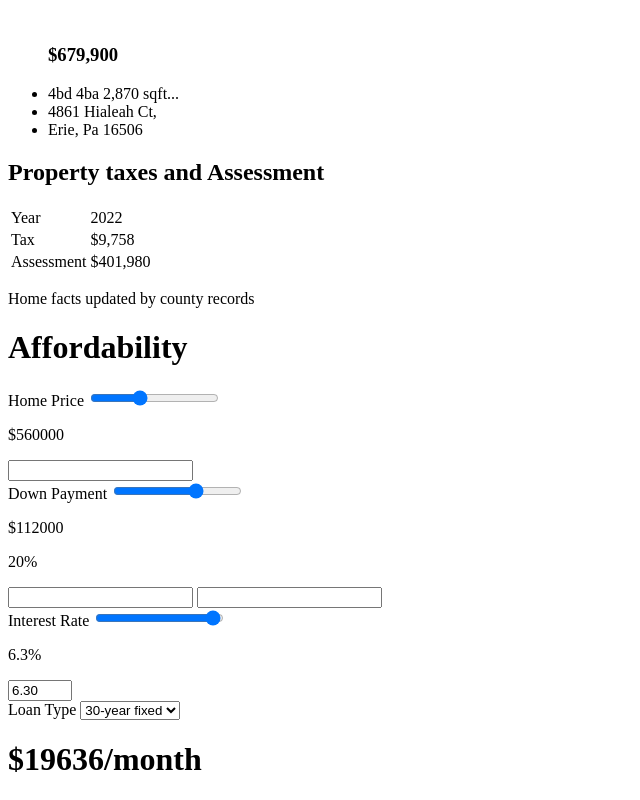
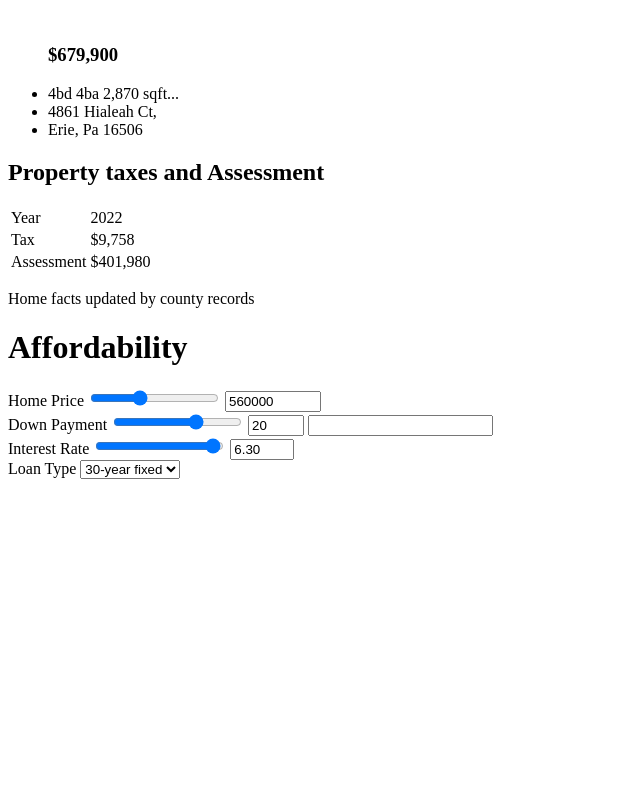
Before and after one commit to JhalCMP/houseassignment, a plain HTML site: page index.html in a window 1280 px wide. Shown: the part 4406-5206 px from the top of the page, without its empty margins (0-640 px from the left). After the commit the page ends 4906 px from the top, so only its background shows below. Drawn offline with Linux system fonts and the light colour scheme; files that its build step writes are made by us from their sources.

Commit message:
Very End of Day 3

```diff
--- a/index.html
+++ b/index.html
@@ -381,23 +381,22 @@
   <div id="divAffordabilityCalc">
     <h1>Affordability</h1>
     Home Price
-    <input type="range" min="0" max="1500000" value="560000" step="10" id="rngHomePrice" oninput="calculateMortgage();">
-    <p id="txtHomePrice"></p>
-    <input id="txtHomePrice" type="number">
+    <input type="range" min="0" max="1500000" value="560000" step="10" id="rngHomePrice"
+      oninput="calculateMortgageRNG();">
+    <input id="txtHomePrice" type="number" min="0" max="1500000" value="560000" step="10"
+      oninput="calculateMortgageTXT();">
   </div>
   <div>
     Down Payment
-    <input type="range" min="0" max="30" value="20" step="1" id="rngDownPayment" oninput="calculateMortgage();">
-    <p id="txtDownPaymentValue"></p>
-    <p id="txtDownPayment"></p>
-    <input id="txtDownPayment" type="number">
-    <input id="txtDownPaymentValue" type="number">
+    <input type="range" min="0" max="30" value="20" step="1" id="rngDownPayment" oninput="calculateMortgageRNG();">
+    <input id="txtDownPayment" type="number" min="0" max="30" value="20" step="1" oninput="calculateMortgageTXT();">
+    <input id="txtDownPaymentValue" type="text" enabled="false">
   </div>
   <div>
     Interest Rate
-    <input type="range" min="0" max="6.5" value="6.30" step=".1" id="rngInterestRate" oninput="calculateMortgage();">
-    <p id="txtInterestRate"></p>
-    <input id="txtInterestRate" type="number" min="0" max="6.5" value="6.30" step=".1">
+    <input type="range" min="0" max="6.5" value="6.30" step=".1" id="rngInterestRate" oninput="calculateMortgageRNG();">
+    <input id="txtInterestRate" type="number" min="0" max="6.5" value="6.30" step=".1"
+      oninput="calculateMortgageTXT();">
   </div>
   <div>
     Loan Type
@@ -410,18 +409,29 @@
   </div>
   </div>
   <script>
-    function calculateMortgage() {
+    function calculateMortgageRNG() {
       let mortgage = document.getElementById("rngHomePrice").value - (document.getElementById("rngHomePrice").value * document.getElementById("rngDownPayment").value / 100);
       let interest = document.getElementById("rngInterestRate").value / 12;
       let principal = mortgage * (interest * (1 + interest) * 360) / ((1 + interest) * 360 - 1);
-      document.getElementById("monthlyPayment").innerHTML = "$" + Math.round(principal / 12) + "/month";
-      document.getElementById("txtHomePrice").innerHTML = "$" + document.getElementById("rngHomePrice").value;
-      document.getElementById("txtDownPayment").innerHTML = document.getElementById("rngDownPayment").value + "%";
-      document.getElementById("txtDownPaymentValue").innerHTML = "$" + Math.round(document.getElementById("rngHomePrice").value * document.getElementById("rngDownPayment").value / 100);
-      document.getElementById("txtInterestRate").innerHTML = document.getElementById("rngInterestRate").value + "%";
+      document.getElementById("monthlyPayment").value = Math.round(principal / 12) + "/month";
+      document.getElementById("txtHomePrice").innerHTML = document.getElementById("rngHomePrice").value;
+      document.getElementById("txtDownPayment").innerHTML = document.getElementById("rngDownPayment").value;
+      document.getElementById("txtDownPaymentValue").innerHTML = Math.round(document.getElementById("rngHomePrice").value * document.getElementById("rngDownPayment").value / 100);
+      document.getElementById("txtInterestRate").innerHTML = document.getElementById("rngInterestRate").value;
     }
 
-    calculateMortgage(); getElementById
+    function calculateMortgageTXT() {
+      let mortgage = document.getElementById("txtHomePrice").value - (document.getElementById("txtHomePrice").value * document.getElementById("txtDownPayment").value / 100);
+      let interest = document.getElementById("txtInterestRate").value / 12;
+      let principal = mortgage * (interest * (1 + interest) * 360) / ((1 + interest) * 360 - 1);
+      document.getElementById("monthlyPayment").value = Math.round(principal / 12) + "/month";
+      document.getElementById("rngHomePrice").innerHTML = document.getElementById("txtHomePrice").value;
+      document.getElementById("rngDownPayment").innerHTML = document.getElementById("txtDownPayment").value;
+      document.getElementById("rngDownPaymentValue").innerHTML = Math.round(document.getElementById("txtHomePrice").value * document.getElementById("txtDownPayment").value / 100);
+      document.getElementById("rngInterestRate").innerHTML = document.getElementById("txtInterestRate").value;
+    }
+
+    calculateMortgageRNG();
 
     function changeMap() {
       document.getElementById("googleMap").src = "https://www.google.com/maps/embed?pb=!1m18!1m12!1m3!1d2962.3282841674495!2d-80.17527058385927!3d42.05758226214069!2m3!1f0!2f0!3f0!3m2!1i1024!2i768!4f13.1!3m3!1m2!1s0x88327ea44e8a8441%3A0xb79816dd8d9ad31e!2s4242%20Asbury%20Rd%2C%20Erie%2C%20PA%2016506!5e0!3m2!1sen!2sus!4v1672773601785!5m2!1sen!2sus&type=school";
```
